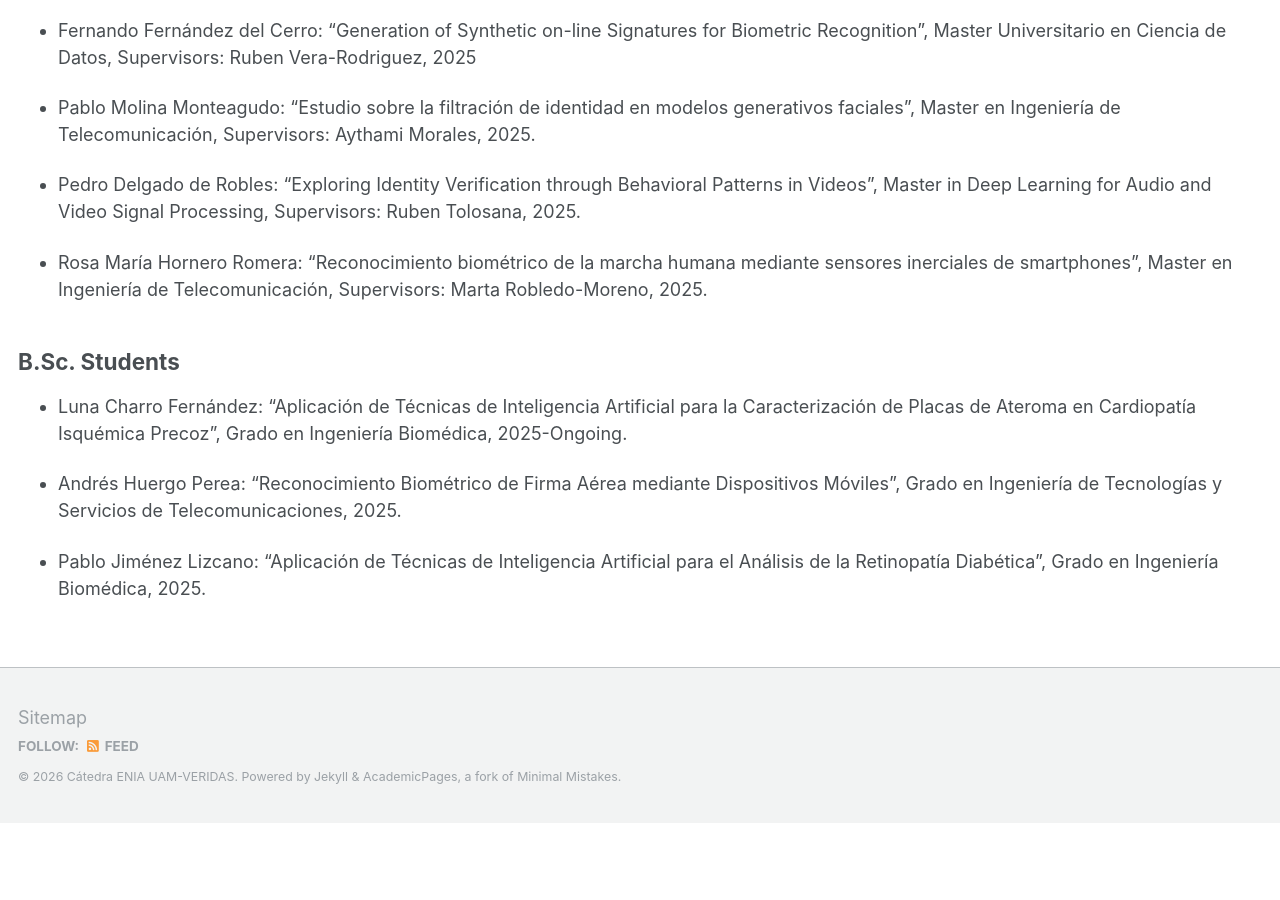
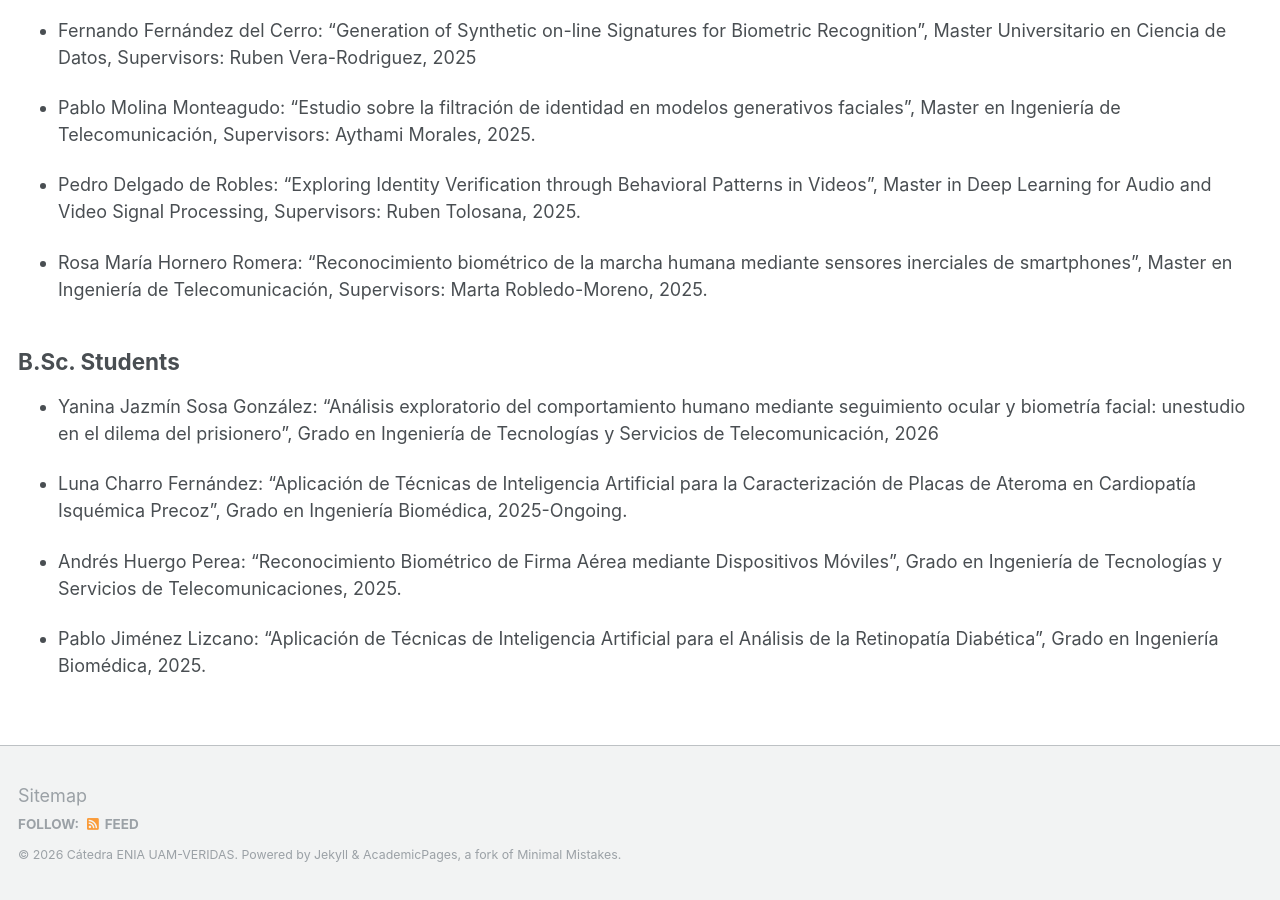
Before and after one commit to catedraeniauam/catedraeniauam.github.io, a Jekyll site: the page built from _pages/students.md, in a window 1280 px wide and 900 px high, scrolled down 1006 px. Built offline with Jekyll 4.4.1, drawn with Linux system fonts in a browser that asks for light colours; before the commit the page ends 1829 px from its top, so only the background shows below that.

Commit message:
añadimos el trabajo de un tfg

```diff
--- a/_pages/students.md
+++ b/_pages/students.md
@@ -43,6 +43,8 @@ M.Sc. Students
 B.Sc. Students
 -----
 
+- Yanina Jazmín Sosa González: "Análisis exploratorio del comportamiento humano mediante seguimiento ocular y biometría facial: unestudio en el dilema del prisionero", Grado en Ingeniería de Tecnologías y Servicios de Telecomunicación, 2026
+
 - Luna Charro Fernández: “Aplicación de Técnicas de Inteligencia Artificial para la Caracterización de Placas de Ateroma en Cardiopatía Isquémica Precoz”, Grado en Ingeniería Biomédica, 2025-Ongoing.
 
 - Andrés Huergo Perea: “Reconocimiento Biométrico de Firma Aérea mediante Dispositivos Móviles”, Grado en Ingeniería de Tecnologías y Servicios de Telecomunicaciones, 2025.
```
